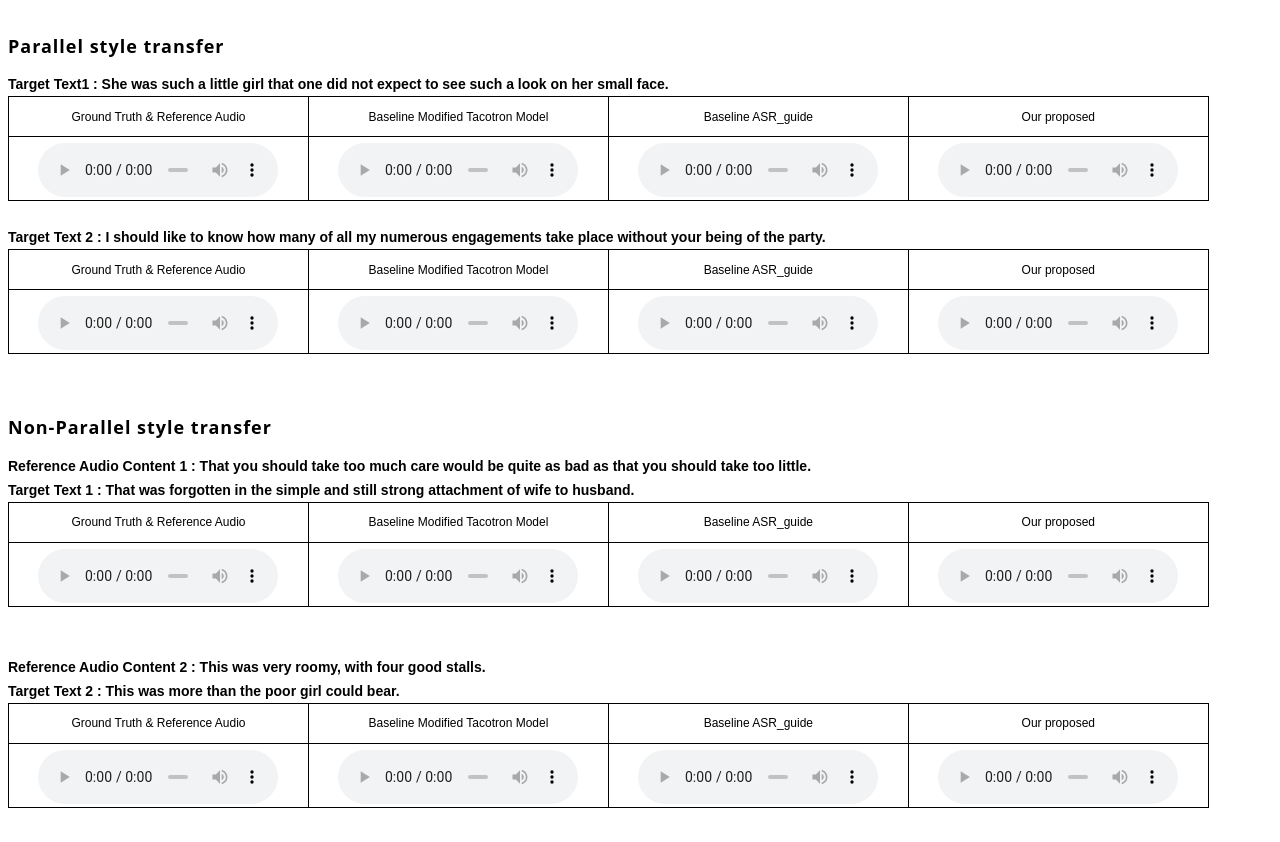
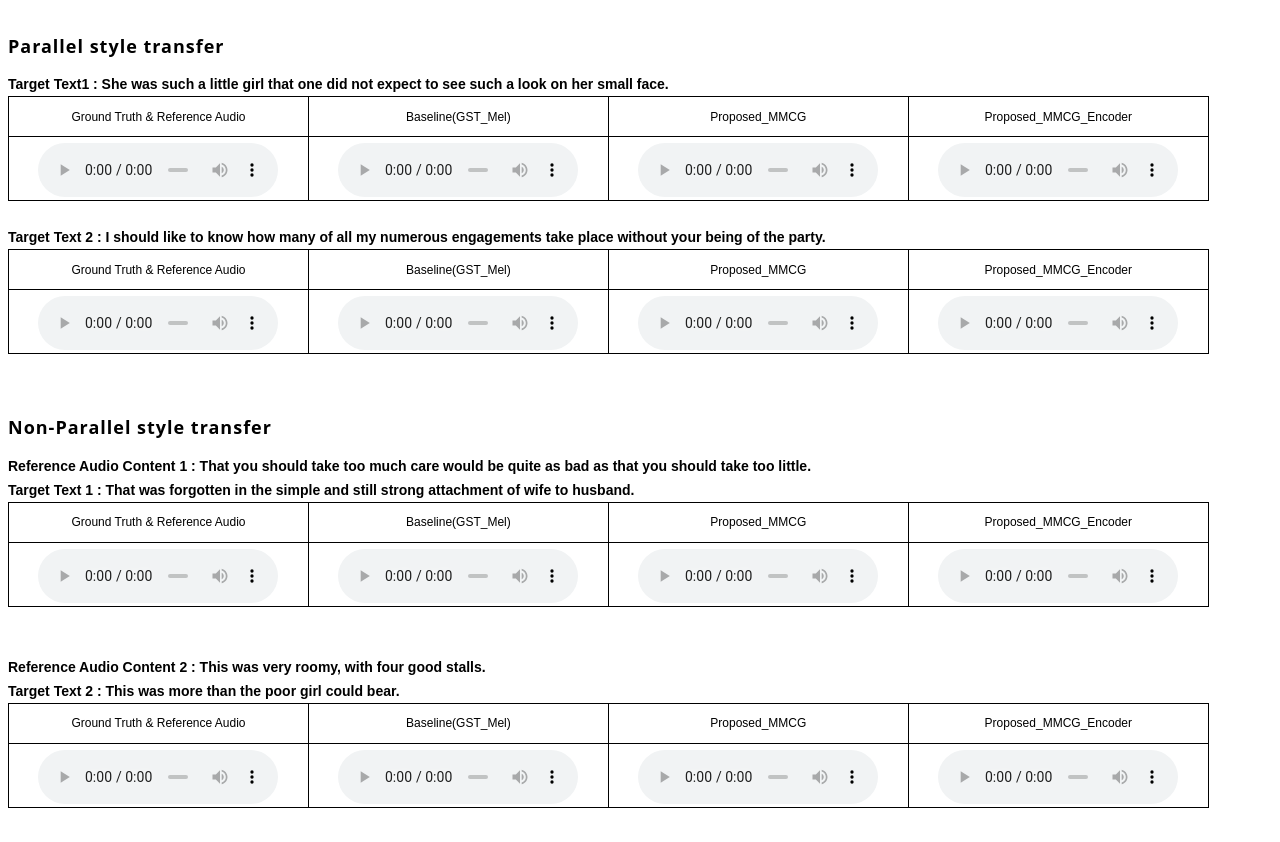
Before and after one commit to zklyu/NCSP22, a plain HTML site: page index.html in a window 1280 px wide. Shown: the part 482-1324 px from the top of the page. Drawn offline with Linux system fonts and the light colour scheme.

Commit message:
Update index.html

```diff
--- a/index.html
+++ b/index.html
@@ -94,7 +94,7 @@
     <!-- <div style="font-size: 20px;"><b>Paper:</b> <a href="https://arxiv.org/">arXiv</a> </div> -->
     <br>
 
-    <div style="font-size: 20px;"><b>Authors:</b>Kaili,Zhang and Masashi Unoki</div>
+    <div style="font-size: 20px;"><b>Authors:</b>Kaili Zhang and Masashi Unoki</div>
     <div style="font-size: 20px;"><b>Abstract:</b>Emotion information is a key part of expressive speech synthesis research.  At present, researchers mainly extract emotional information from mel-spectrogram, and improve the expressiveness of synthesized speech through emotional information and the improvement of model structure.  However, the mel filterbank used to extract mel-spectrogram has serious energy leakage between adjacent frequency bands, which is not conducive to extracting formant features. Therefore, we introduce an auditory feature called multi-resolution modulation-filtered cochleagram (MMCG), which simulates the auditory signal processing mechanism and reflects the function of the human auditory system.  In this work, we propose to extract emotional information from MMCG, and design a MMCG encoder according to the characteristics of MMCG, which aims to improve the expressiveness of synthesized speech. Both subjective and objective experiments demonstrate that our proposed method not only improves the naturalness and style transfer performance of synthesized speech, but also reduces the F0 error, compared with traditional method using mel-spectrogram as feature input.
    </div>
     <br>
@@ -102,7 +102,7 @@
      <h3>Definition (same as defined in  our submitted paper)</h3>
       <div>
      <strong>Ground Truth: </strong>:Audios are randomly selected from Blizzard Challenge 2013 testset.<br>
-     <strong>Baseline GST_Mel: </strong>: The GST model uses mel-spectrogram as feature input and uses the reference encoder to extract prosody embedding.<br>
+     <strong>Baseline(GST_Mel): </strong>: The GST model uses mel-spectrogram as feature input and uses the reference encoder to extract prosody embedding.<br>
      <strong>Proposed_MMCG: </strong> The GST model uses MMCG as feature input and uses the reference encoder to extract prosody embedding.<br>
         <strong>Proposed_MMCG_Encoder:</strong> We use MMCG as feature input and replace the original reference encoder with our designed MMCG encoder to extract emotion embedding.
     </div>
@@ -113,9 +113,9 @@
 <table style="table-layout: auto">
         <tr>
             <td>Ground Truth & Reference Audio</td>
-            <td>Baseline Modified Tacotron Model</td>
-            <td>Baseline ASR_guide</td>
-            <td>Our proposed</td>
+            <td>Baseline(GST_Mel)</td>
+            <td>Proposed_MMCG</td>
+            <td>Proposed_MMCG_Encoder</td>
         </tr>
         <tr>
             <td>
@@ -140,9 +140,9 @@
 <table style="table-layout: auto">
         <tr>
             <td>Ground Truth & Reference Audio</td>
-            <td>Baseline Modified Tacotron Model</td>
-            <td>Baseline ASR_guide</td>
-            <td>Our proposed</td>
+            <td>Baseline(GST_Mel)</td>
+            <td>Proposed_MMCG</td>
+            <td>Proposed_MMCG_Encoder</td>
         </tr>
         <tr>
             <td>
@@ -168,9 +168,9 @@
     <table style="table-layout: auto">
         <tr>
             <td>Ground Truth & Reference Audio</td>
-            <td>Baseline Modified Tacotron Model</td>
-            <td>Baseline ASR_guide</td>
-            <td>Our proposed</td>
+            <td>Baseline(GST_Mel)</td>
+            <td>Proposed_MMCG</td>
+            <td>Proposed_MMCG_Encoder</td>
         </tr>
         <tr>
             <td>
@@ -196,9 +196,9 @@
     <table style="table-layout: auto">
         <tr>
             <td>Ground Truth & Reference Audio</td>
-            <td>Baseline Modified Tacotron Model</td>
-            <td>Baseline ASR_guide</td>
-            <td>Our proposed</td>
+            <td>Baseline(GST_Mel)</td>
+            <td>Proposed_MMCG</td>
+            <td>Proposed_MMCG_Encoder</td>
         </tr>
         <tr>
             <td>
```
